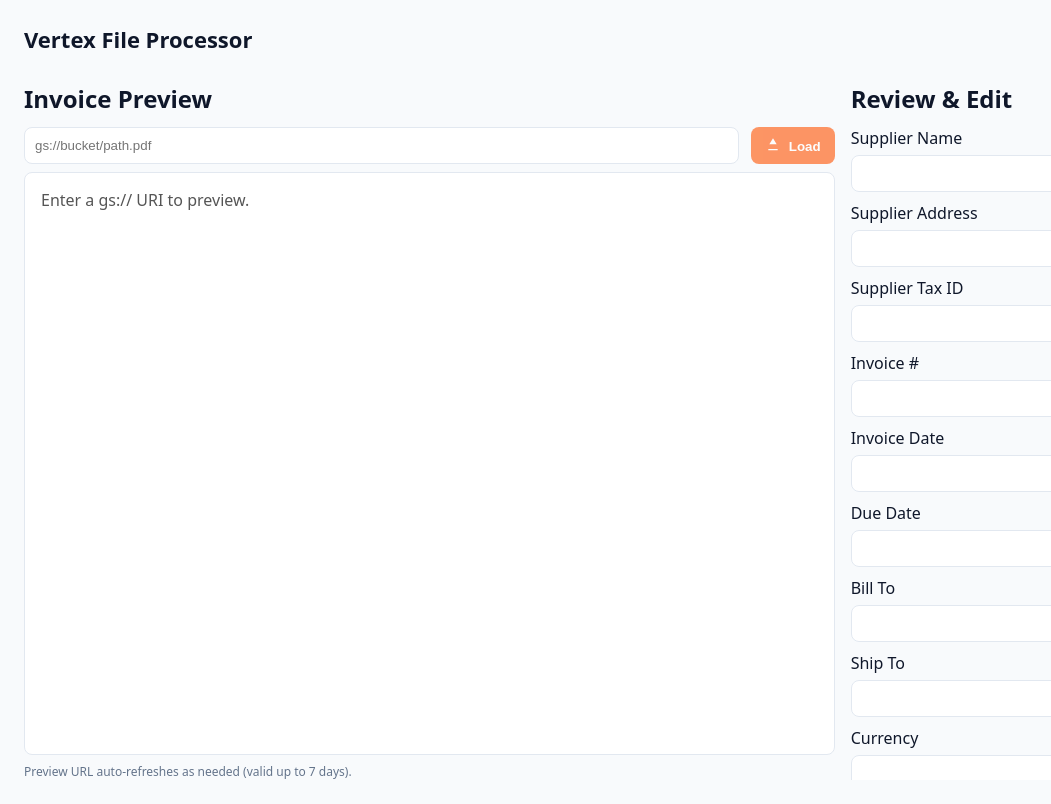
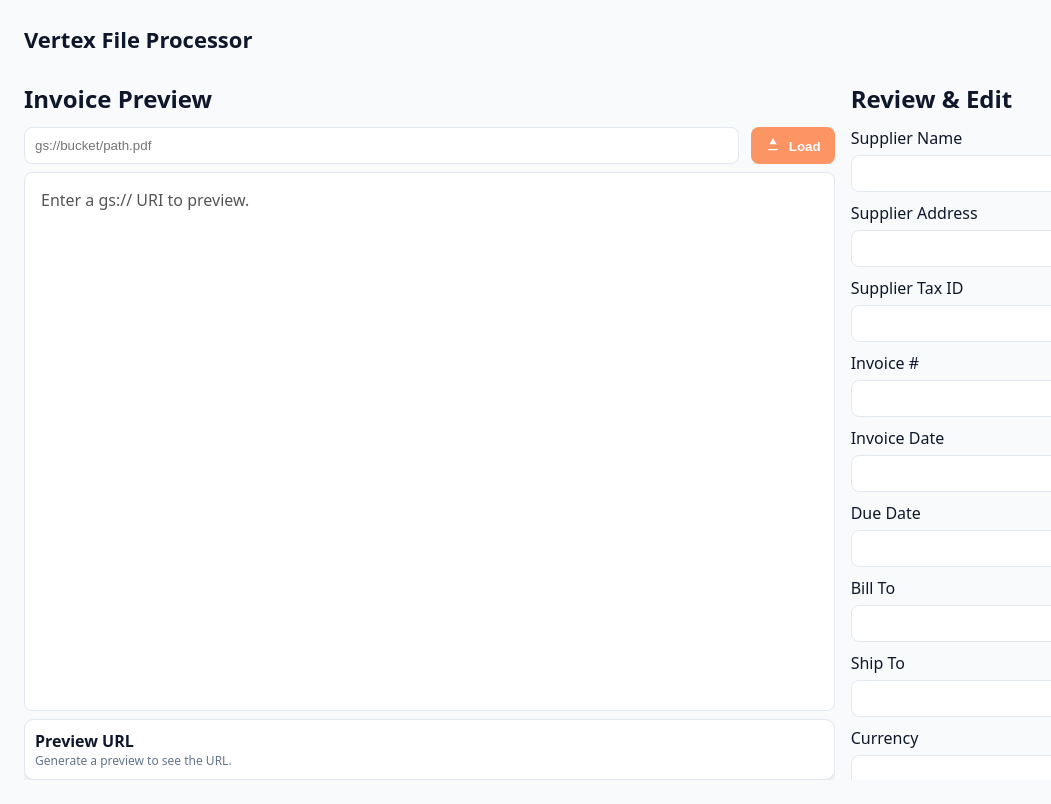
Before and after one commit to aorborc/vertex-file-processor, a Next.js app: page /preview in a window 1280 px wide. Shown: the whole page, without its empty margins (0-1051 px from the left). Built offline with nearby package versions, Linux system fonts and the light colour scheme.

Commit message:
deploy: functions updated; minor preview UI tweaks

```diff
--- a/app/preview/page.js
+++ b/app/preview/page.js
@@ -12,6 +12,7 @@
   const router = useRouter();
   const [gcsUri, setGcsUri] = useState("");
   const [viewerUrl, setViewerUrl] = useState("");
+  const [signedMeta, setSignedMeta] = useState(null);
   const [extracted, setExtracted] = useState(null);
   const [raw, setRaw] = useState(null);
   const [loading, setLoading] = useState(false);
@@ -50,6 +51,7 @@
         const data = await res.json();
         if (!res.ok) throw new Error(data?.error || "Failed to create signed URL");
         setViewerUrl(data.url);
+        setSignedMeta({ cached: !!data.cached, cachedAt: data.cachedAt || null, expires: data.expires });
       } catch (e) {
         setError(e.message || String(e));
       } finally { setLoading(false); }
@@ -164,8 +166,20 @@
             <div style={{ padding: 16, color: '#555' }}>{loading ? 'Generating viewer…' : 'Enter a gs:// URI to preview.'}</div>
           )}
         </div>
-        <div className="muted" style={{ marginTop: 8, fontSize: 12 }}>
-          Preview URL auto-refreshes as needed (valid up to 7 days).
+        <div className="card" style={{ marginTop: 8, padding: 10 }}>
+          <div className="row" style={{ justifyContent:'space-between', alignItems:'center' }}>
+            <strong>Preview URL</strong>
+            {signedMeta?.cached && (
+              <span className="badge" title={(() => { const ts = signedMeta?.cachedAt ? Date.parse(signedMeta.cachedAt) : NaN; if (!Number.isNaN(ts)) { const mins = Math.max(0, Math.floor((Date.now()-ts)/60000)); return `Cached ${mins} min${mins===1?'':'s'} ago`; } return 'Cached'; })()}>
+                Cache: HIT
+              </span>
+            )}
+          </div>
+          {viewerUrl ? (
+            <div className="mono" style={{ whiteSpace:'nowrap', overflowX:'auto', fontSize:12, marginTop:6 }}>{viewerUrl}</div>
+          ) : (
+            <div className="muted" style={{ fontSize: 12 }}>Generate a preview to see the URL.</div>
+          )}
         </div>
       </div>
 
```
Also changed, not shown: 1 other file (tests, documents, lock files or other folders).
